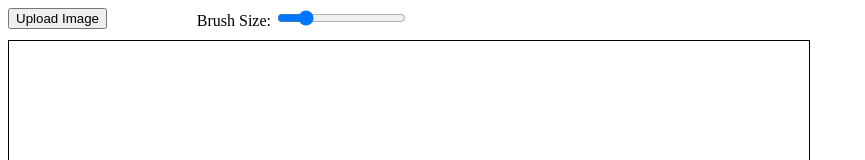
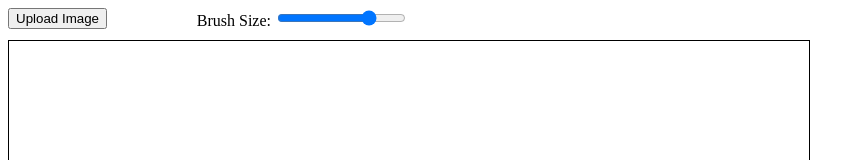
Before and after one commit to Fam1n0/Trawwy, a plain HTML site: page 3.html in a window 1280 px wide. Shown: the top 160 px of the page, without its empty margins (0-865 px from the left). Drawn offline with Linux system fonts and the light colour scheme.

Commit message:
Update 3.html

```diff
--- a/3.html
+++ b/3.html
@@ -36,10 +36,10 @@
     </div>
     <div>
         <label for="brushSize">Brush Size:</label>
-        <input type="range" id="brushSize" min="1" max="50" value="10">
+        <input type="range" id="brushSize" min="1" max="100" value="75">
     </div>
 </div>
-<canvas id="canvas" width="800" height="500"></canvas>
+<canvas id="canvas" width="800" height="1000"></canvas>
 
 <script>
     const canvas = document.getElementById('canvas');
```
